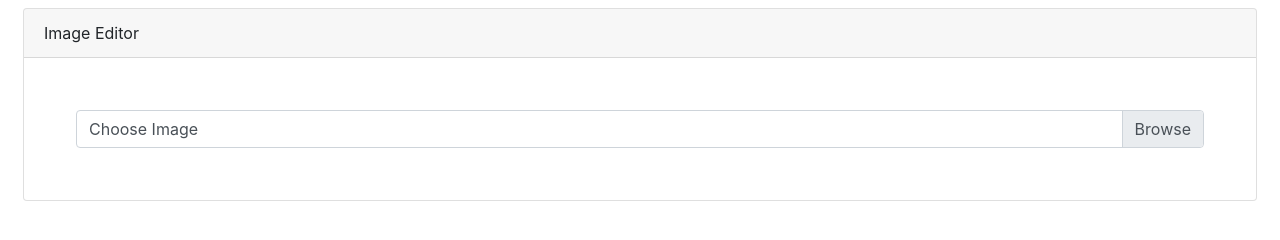
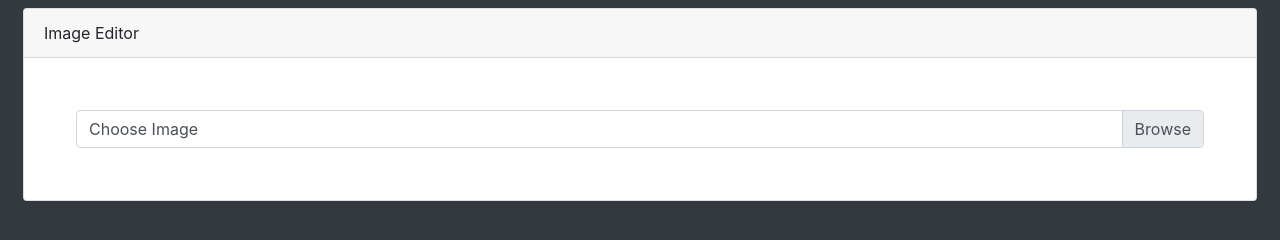
Before and after one commit to ramyres110/webImageEditor, a website: page index.html in a window 1280 px wide. Drawn offline with nearby package versions, Linux system fonts and the light colour scheme.

Commit message:
Index brackground change. .gitignore error on file type - resolved

```diff
--- a/index.html
+++ b/index.html
@@ -12,9 +12,9 @@
 </head>
 
 
-<body>
+<body class="bg-dark">
     <div class="container-fluid">
-        <div class="card m-2">
+        <div class="card m-2 shadow-sm">
             <div class="card-header">
                 Image Editor
             </div>
@@ -100,7 +100,7 @@
                                 </form>
                                 <div class="mt-3">
                                     <div class="row">
-                                        <div class="col">
+                                        <div class="col-8">
                                             <button id="btnSave" type="button" class="btn btn-primary mr-3">Save</button>
                                             <button id="btnReset" type="button" class="btn btn-secondary mr-3">Reset</button>
                                         </div>
```
Also changed, not shown: 1 other file.
